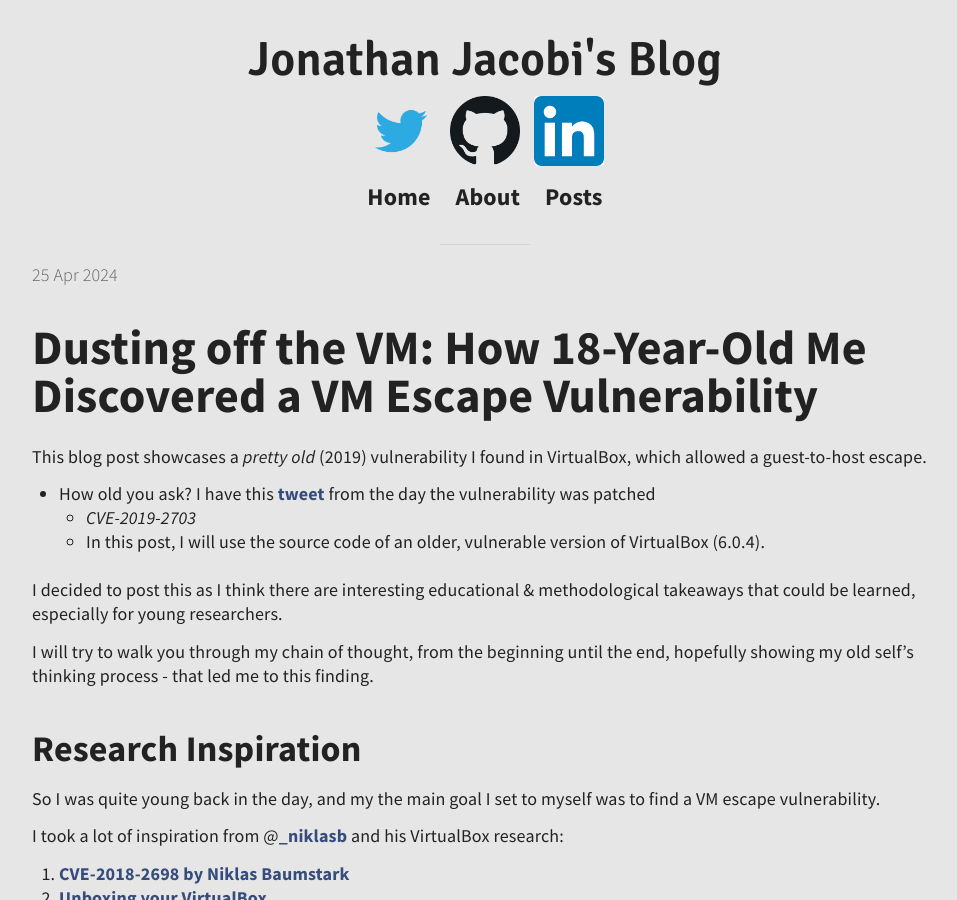
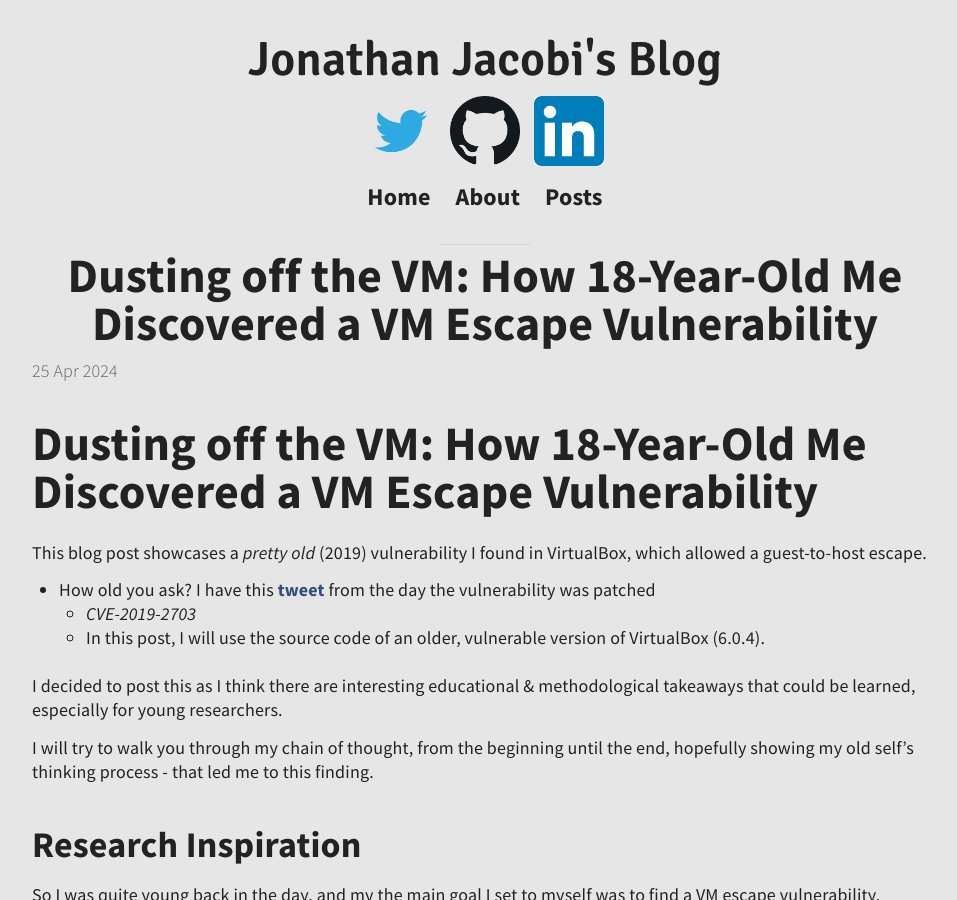
Before and after one commit to j0nathanj/j0nathanj.github.io, a Jekyll site: the page built from _posts/2024-04-24-Dusting-off-the-VM-Escape.md, in a window 1280 px wide and 900 px high. Shown: the whole window, without its empty margins (155-1112 px from the left). Built offline with Jekyll 4.4.1, drawn with Linux system fonts in a browser that asks for light colours; comment, search, counter and statistics services are not loaded; some of the changed lines change nothing that is shown.

Commit message:
fixed quoting of title meme

```diff
--- a/_posts/2024-04-24-Dusting-off-the-VM-Escape.md
+++ b/_posts/2024-04-24-Dusting-off-the-VM-Escape.md
@@ -1,7 +1,7 @@
 ---
 layout: post
-title: Dusting off the VM: How 18-Year-Old Me Discovered a VM Escape Vulnerability
-date: 2024-04-24 20:00:00.000000000 -07:00
+title: "Dusting off the VM: How 18-Year-Old Me Discovered a VM Escape Vulnerability"
+date: 2024-04-25 20:00:00.000000000 -00:00
 description: VirtualBox VM Escape Vulnerability - Research Walkthrough
 ---
 
```
